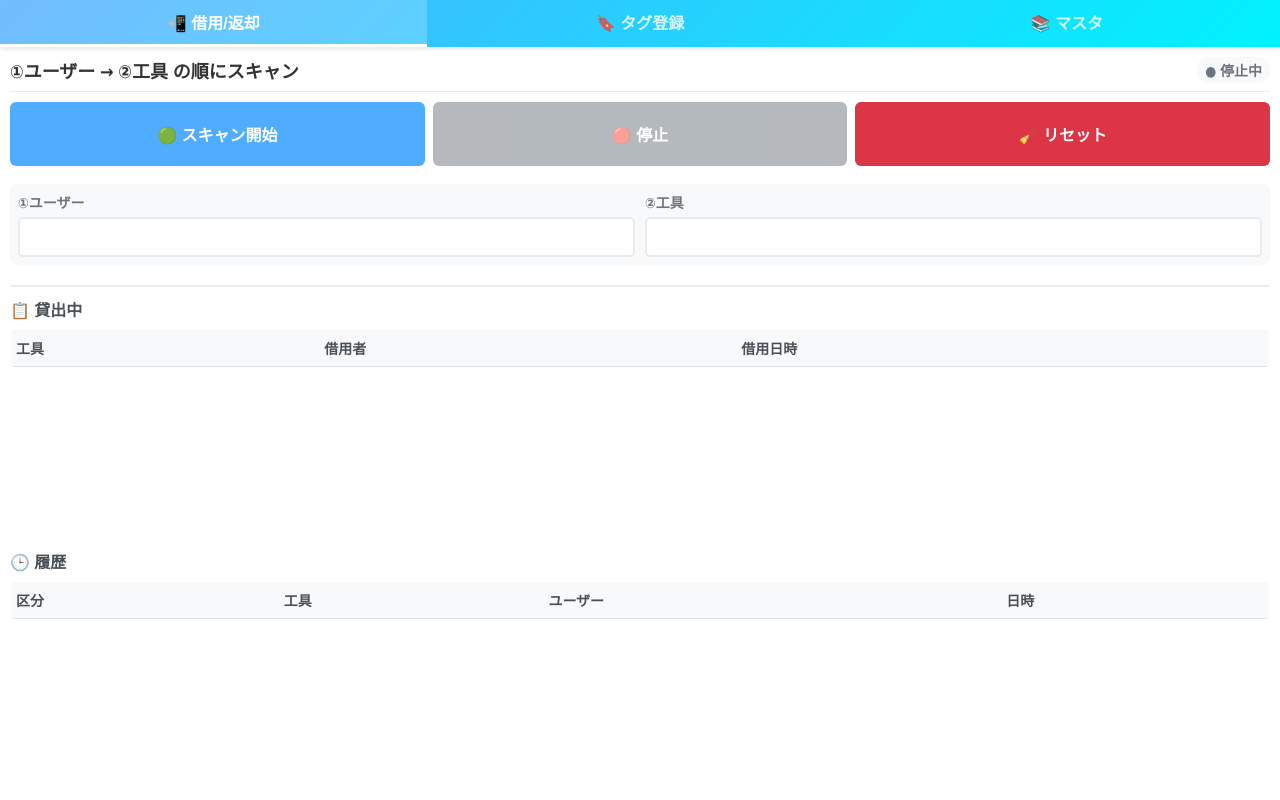
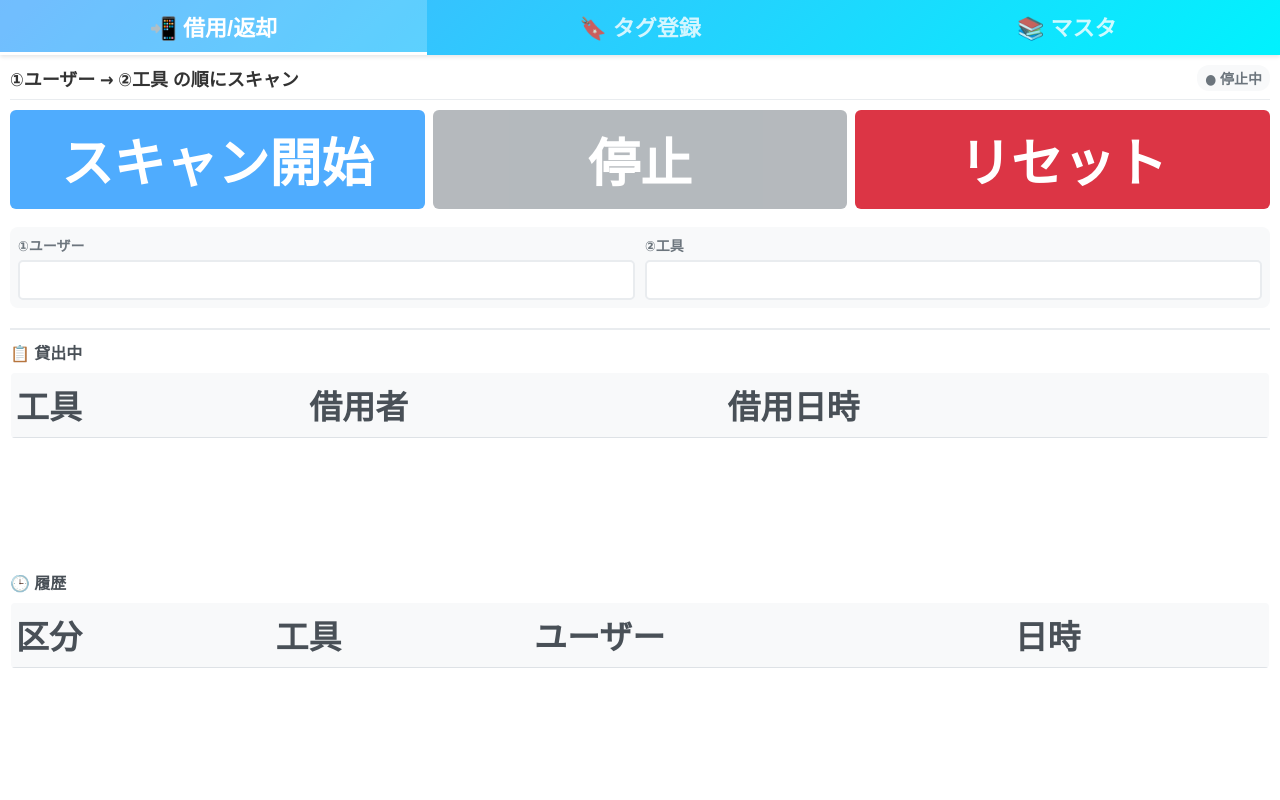
Before and after one commit to denkoushi/tool-management-system, a Flask app: page / in a window 1280 px wide. Run offline with Flask 3, Linux system fonts and the light colour scheme; data that the repository does not hold is empty; some libraries are stand-ins or nearby versions.

Commit message:
ボタンや入力欄のフォントサイズを変更

```diff
--- a/templates/index.html
+++ b/templates/index.html
@@ -53,7 +53,7 @@
             background: none;
             border: none;
             cursor: pointer;
-            font-size: clamp(12px, 2vh, 16px);
+            font-size: clamp(16px, 3vh, 22px);
             font-weight: 600;
             color: rgba(255, 255, 255, 0.8);
             transition: all 0.3s ease;
@@ -103,7 +103,7 @@
             border: none;
             border-radius: 6px;
             cursor: pointer;
-            font-size: clamp(12px, 2vh, 16px);
+            font-size: clamp(36px, 8vh, 52px);
             font-weight: 600;
             transition: all 0.2s ease;
             flex: 1;
@@ -209,7 +209,7 @@
             border: 2px solid #e9ecef;
             border-radius: 5px;
             padding: min(6px, 1vh);
-            font-size: clamp(11px, 1.8vh, 14px);
+            font-size: clamp(24px, 4.5vh, 33px);
             min-height: max(32px, 5vh);
             display: flex;
             align-items: center;
@@ -285,7 +285,7 @@
             border: 1px solid #dee2e6;
             border-radius: 5px;
             overflow: hidden;
-            font-size: clamp(11px, 1.8vh, 14px);
+            font-size: clamp(24px, 4.5vh, 33px);
         }
 
         .data-table th {
@@ -430,13 +430,13 @@
 
             <div class="button-row">
                 <button class="btn btn-primary" id="startScanBtn" onclick="startScan()">
-                    🟢 スキャン開始
+                    スキャン開始
                 </button>
                 <button class="btn btn-secondary" id="stopScanBtn" onclick="stopScan()" disabled>
-                    🔴 停止
+                    停止
                 </button>
                 <button class="btn btn-danger" onclick="resetState()">
-                    🧹 リセット
+                    リセット
                 </button>
             </div>
 
@@ -517,7 +517,7 @@
                 <div style="flex: 1; min-width: 300px;">
                     <h3>👤 ユーザー登録</h3>
                     <div class="input-group" style="margin-bottom: 15px;">
-                        <button class="btn btn-primary" onclick="scanForUser()">🧑 スキャンしてUID取得</button>
+                        <button class="btn btn-primary" onclick="scanForUser()">スキャンしてUID取得</button>
                     </div>
                     <div class="input-group" style="margin-bottom: 15px;">
                         <label>UID（自動入力）</label>
@@ -535,7 +535,7 @@
                 <div style="flex: 1; min-width: 300px;">
                     <h3>🛠 工具登録</h3>
                     <div class="input-group" style="margin-bottom: 15px;">
-                        <button class="btn btn-primary" onclick="scanForTool()">🔧 スキャンしてUID取得</button>
+                        <button class="btn btn-primary" onclick="scanForTool()">スキャンしてUID取得</button>
                     </div>
                     <div class="input-group" style="margin-bottom: 15px;">
                         <label>UID（自動入力）</label>
@@ -657,7 +657,7 @@
 
             if (active) {
                 statusElement.className = 'status-indicator status-active';
-                statusElement.innerHTML = '● スキャン中';
+                statusElement.innerHTML = 'スキャン中';
                 startBtn.disabled = true;
                 stopBtn.disabled = false;
             } else {
@@ -739,7 +739,7 @@
 
         // 手動スキャン（ユーザー登録用）
         function scanForUser() {
-            showMessage('userRegResult', '📡 スキャン中...', 'info');
+            showMessage('userRegResult', 'スキャン中...', 'info');
             fetch('/api/scan_tag', { method: 'POST' })
                 .then(response => response.json())
                 .then(data => {
@@ -754,7 +754,7 @@
 
         // 手動スキャン（工具登録用）
         function scanForTool() {
-            showMessage('toolRegResult', '📡 スキャン中...', 'info');
+            showMessage('toolRegResult', 'スキャン中...', 'info');
             fetch('/api/scan_tag', { method: 'POST' })
                 .then(response => response.json())
                 .then(data => {
@@ -948,9 +948,9 @@
             showMessage('scanMessage', data.message, 'danger');
         });
 
-        // タグ情報確認
+// タグ情報確認
         function checkTagInfo() {
-            showMessage('tagCheckResult', '📡 タグをスキャンしています...', 'info');
+            showMessage('tagCheckResult', 'タグをスキャンしています...', 'info');
             fetch('/api/check_tag', { method: 'POST' })
                 .then(response => response.json())
                 .then(data => {
```
